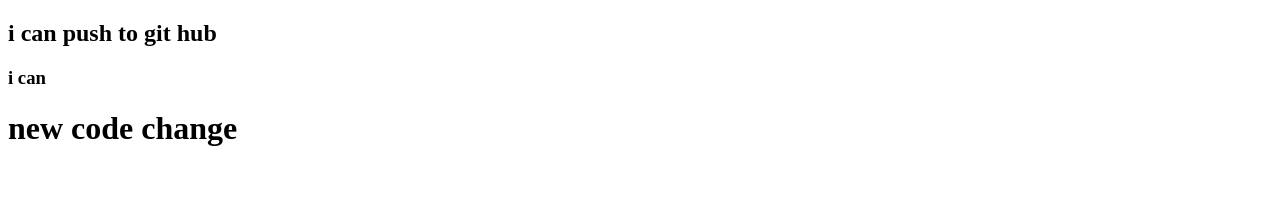
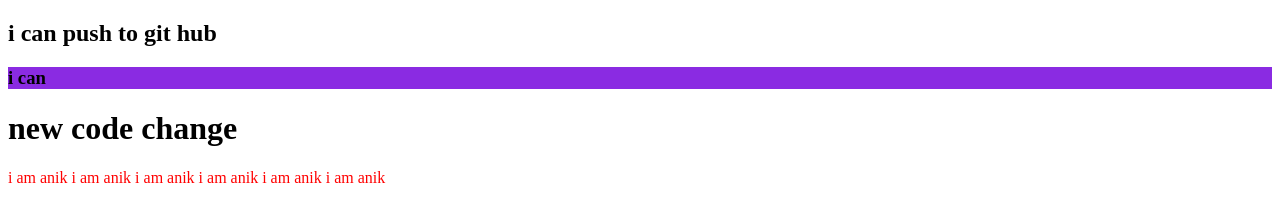
Before and after one commit to anik16-609/my-first-repo, a plain HTML site: page index.html in a window 1280 px wide. Drawn offline with Linux system fonts and the light colour scheme.

Commit message:
added  header

```diff
--- a/index.html
+++ b/index.html
@@ -5,10 +5,12 @@
     <meta http-equiv="X-UA-Compatible" content="IE=edge">
     <meta name="viewport" content="width=device-width, initial-scale=1.0">
     <title>My git repo</title>
+    <link rel="stylesheet" href="style.css">
 </head>
 <body>
     <h2> i can push to git hub</h2>
     <h3> i can </h3>
     <h1> new code change</h1>
+    <p>i am anik  i am anik i am anik i am anik i am anik i am anik</p>
 </body>
 </html>
--- /dev/null
+++ b/style.css
@@ -0,0 +1,7 @@
+p{
+    color: red;
+
+}
+h3{
+    background-color: blueviolet;
+}
```
